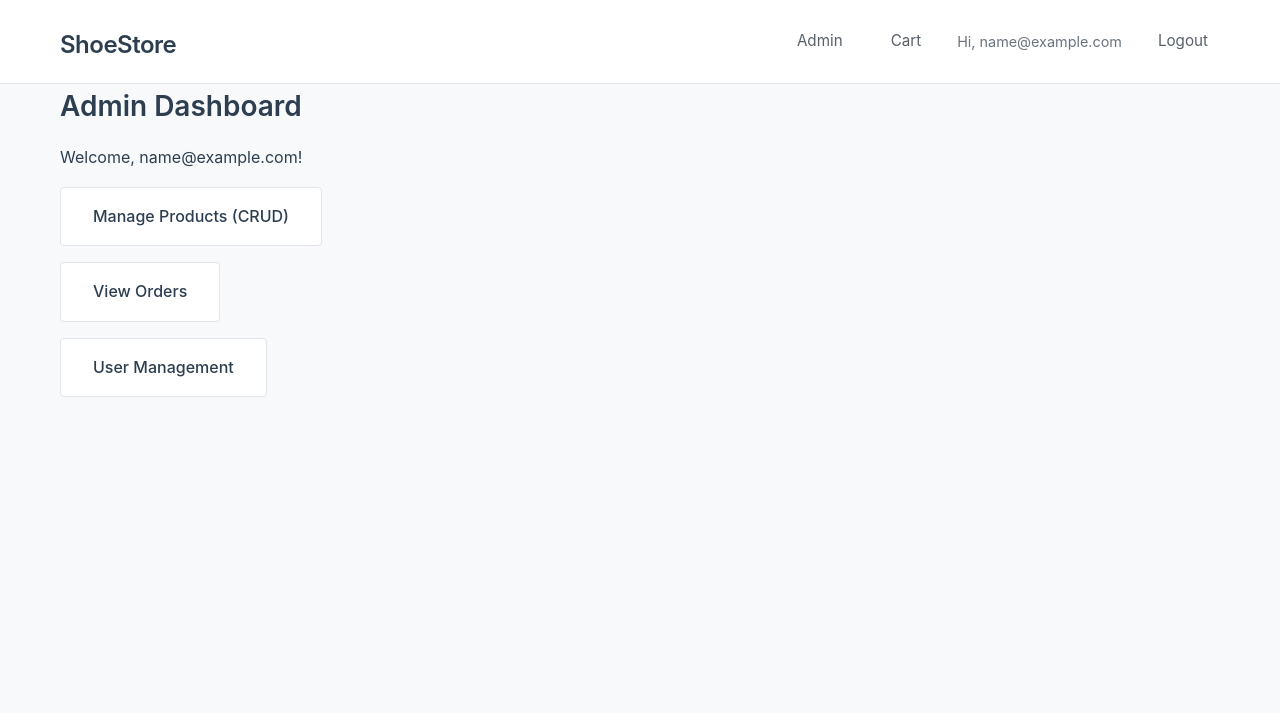
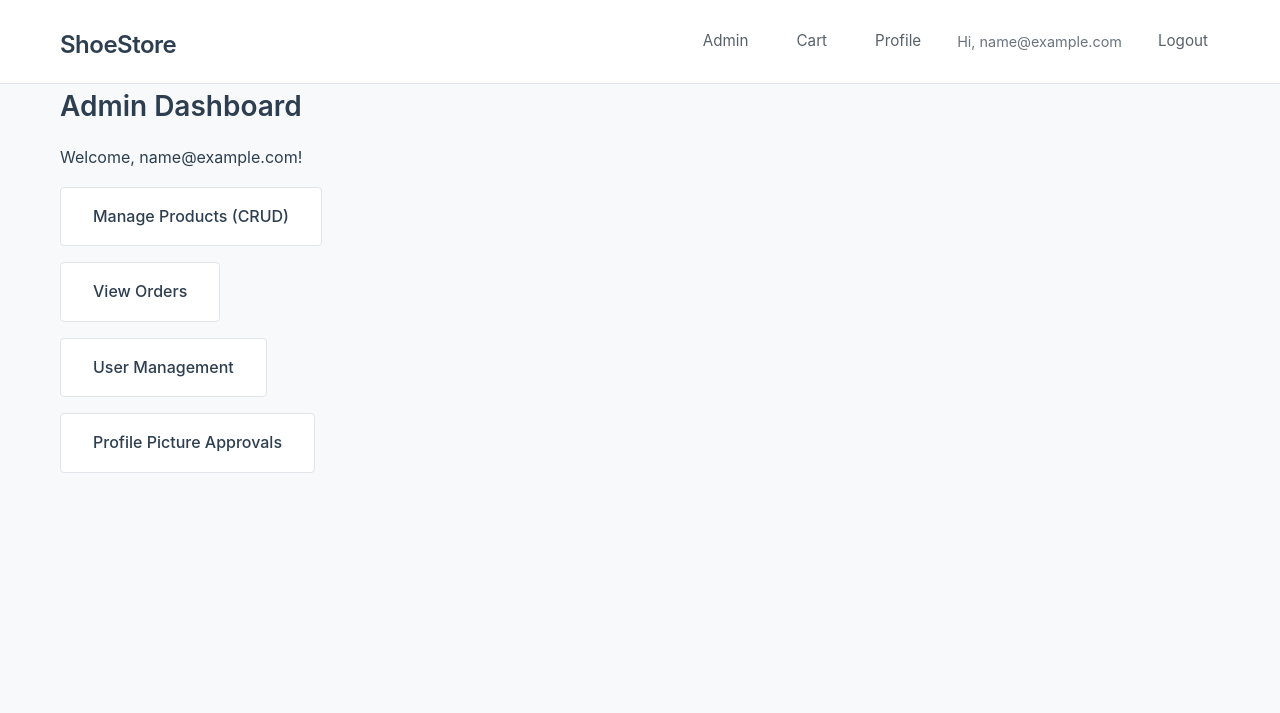
Before and after one commit to GAAtanasov21/12-class-2-day-project, a Flask app: page /admin/ in a window 1280 px wide. Shown: the top 713 px of the page. Run offline with Flask 3, Linux system fonts and the light colour scheme; the visitor is signed in with stand-in values (Sample User, id 1); data comes from the database, SQL or seed files in the repository.

Commit message:
Add picture uplod for user and picture approval from admin

```diff
--- a/app.py
+++ b/app.py
@@ -1,3 +1,4 @@
+import os
 from flask import Flask, render_template
 from controllers.auth_controller import auth_bp
 from controllers.catalog_controller import catalog_bp
@@ -5,6 +6,7 @@ from controllers.cart_controller import cart_bp
 from controllers.comments_controller import comments_bp
 from controllers.order_controller import order_bp
 from controllers.admin_controller import admin_bp
+from controllers.profile_controller import profile_bp
 from services.models import db
 from services.init_data import init_sample_data
 
@@ -14,6 +16,10 @@ app = Flask(__name__)
 app.config['SECRET_KEY'] = 'supersecret-change-in-production'
 app.config['SQLALCHEMY_DATABASE_URI'] = 'sqlite:///shoestore.db'
 app.config['SQLALCHEMY_TRACK_MODIFICATIONS'] = False
+app.config['MAX_CONTENT_LENGTH'] = 5 * 1024 * 1024  # 5MB max file size
+
+# Create upload directories
+os.makedirs('static/uploads/profiles', exist_ok=True)
 
 # Initialize SQLAlchemy
 db.init_app(app)
@@ -25,6 +31,7 @@ app.register_blueprint(cart_bp)
 app.register_blueprint(order_bp)
 app.register_blueprint(admin_bp)
 app.register_blueprint(comments_bp)
+app.register_blueprint(profile_bp)
 
 @app.route('/')
 def index():
--- a/controllers/admin_controller.py
+++ b/controllers/admin_controller.py
@@ -3,6 +3,7 @@ from services.catalog_service import list_products, add_product, get_product, ge
     update_product
 from services.auth_service import get_all_users, get_user, delete_user, toggle_admin_status
 from services.order_service import list_orders
+from services.profile_service import get_pending_profile_pictures, approve_profile_picture, reject_profile_picture
 
 admin_bp = Blueprint("admin", __name__, url_prefix="/admin")
 
@@ -19,18 +20,16 @@ def check_admin():
 
 @admin_bp.route("/")
 def dashboard():
-    return render_template("admin_dashboard.html")
+    # Get pending profile pictures count
+    pending_pictures = get_pending_profile_pictures()
+    return render_template("admin_dashboard.html", pending_count=len(pending_pictures))
 
 
 @admin_bp.route("/products")
 def manage_product():
-    # Get sorting parameter
     sort_by = request.args.get("sort_by")
-
-    # Get products with sorting applied
     products = list_products(sort_by=sort_by)
 
-    # Add category info to each product for display
     products_with_category = []
     for p in products:
         category = get_product_category(p)
@@ -109,7 +108,7 @@ def toggle_admin(email):
         flash("You cannot change your own admin status.")
     else:
         toggle_admin_status(email)
-        user = get_user(email)  # Refresh user data
+        user = get_user(email)
         flash(f"{'Promoted' if user.is_admin else 'Demoted'} {user.email}.")
     return redirect(url_for("admin.manage_users"))
 
@@ -131,3 +130,26 @@ def delete_user_route(email):
 def view_orders():
     all_orders = list_orders()
     return render_template("admin_orders.html", orders=all_orders)
+
+
+@admin_bp.route("/profile-pictures")
+def manage_profile_pictures():
+    """View all pending profile pictures for approval"""
+    pending_users = get_pending_profile_pictures()
+    return render_template("admin_profile_pictures.html", pending_users=pending_users)
+
+
+@admin_bp.route("/profile-pictures/approve/<int:user_id>", methods=["POST"])
+def approve_picture(user_id):
+    """Approve a profile picture"""
+    success, message = approve_profile_picture(user_id)
+    flash(message)
+    return redirect(url_for("admin.manage_profile_pictures"))
+
+
+@admin_bp.route("/profile-pictures/reject/<int:user_id>", methods=["POST"])
+def reject_picture(user_id):
+    """Reject a profile picture"""
+    success, message = reject_profile_picture(user_id)
+    flash(message)
+    return redirect(url_for("admin.manage_profile_pictures"))
--- /dev/null
+++ b/controllers/profile_controller.py
@@ -0,0 +1,130 @@
+import os
+from flask import Blueprint, render_template, request, session, redirect, url_for, flash
+from werkzeug.utils import secure_filename
+from services.auth_service import get_user_by_id, change_password
+from services.profile_service import upload_profile_picture, get_pending_profile_pictures
+from services.models import db
+
+profile_bp = Blueprint("profile", __name__, url_prefix="/profile")
+
+ALLOWED_EXTENSIONS = {'png', 'jpg', 'jpeg', 'gif'}
+MAX_FILE_SIZE = 5 * 1024 * 1024  # 5MB
+
+
+def allowed_file(filename):
+    return '.' in filename and filename.rsplit('.', 1)[1].lower() in ALLOWED_EXTENSIONS
+
+
+@profile_bp.route("/")
+def view_profile():
+    """View user profile"""
+    if not session.get("user_id"):
+        flash("Please login to view profile")
+        return redirect(url_for("auth.login"))
+
+    user = get_user_by_id(session.get("user_id"))
+    if not user:
+        flash("User not found")
+        return redirect(url_for("index"))
+
+    return render_template("profile.html", user=user)
+
+
+@profile_bp.route("/edit", methods=["GET", "POST"])
+def edit_profile():
+    """Edit user profile"""
+    if not session.get("user_id"):
+        flash("Please login to edit profile")
+        return redirect(url_for("auth.login"))
+
+    user = get_user_by_id(session.get("user_id"))
+    if not user:
+        flash("User not found")
+        return redirect(url_for("index"))
+
+    if request.method == "POST":
+        action = request.form.get("action")
+
+        # Change password
+        if action == "change_password":
+            current_password = request.form.get("current_password")
+            new_password = request.form.get("new_password")
+            confirm_password = request.form.get("confirm_password")
+
+            if not current_password or not new_password or not confirm_password:
+                flash("All password fields are required")
+                return redirect(url_for("profile.edit_profile"))
+
+            if new_password != confirm_password:
+                flash("New passwords do not match")
+                return redirect(url_for("profile.edit_profile"))
+
+            if not user.check_password(current_password):
+                flash("Current password is incorrect")
+                return redirect(url_for("profile.edit_profile"))
+
+            if len(new_password) < 6:
+                flash("New password must be at least 6 characters")
+                return redirect(url_for("profile.edit_profile"))
+
+            success, message = change_password(user.id, new_password)
+            flash(message)
+            return redirect(url_for("profile.view_profile"))
+
+        # Upload profile picture
+        elif action == "upload_picture":
+            if 'profile_picture' not in request.files:
+                flash("No file selected")
+                return redirect(url_for("profile.edit_profile"))
+
+            file = request.files['profile_picture']
+
+            if file.filename == '':
+                flash("No file selected")
+                return redirect(url_for("profile.edit_profile"))
+
+            if not allowed_file(file.filename):
+                flash("Invalid file type. Allowed: PNG, JPG, JPEG, GIF")
+                return redirect(url_for("profile.edit_profile"))
+
+            # Check file size
+            file.seek(0, os.SEEK_END)
+            file_size = file.tell()
+            file.seek(0)
+
+            if file_size > MAX_FILE_SIZE:
+                flash("File size too large. Maximum 5MB")
+                return redirect(url_for("profile.edit_profile"))
+
+            success, message = upload_profile_picture(user.id, file)
+            flash(message)
+            return redirect(url_for("profile.view_profile"))
+
+    return render_template("edit_profile.html", user=user)
+
+
+@profile_bp.route("/picture/delete", methods=["POST"])
+def delete_profile_picture():
+    """Delete profile picture"""
+    if not session.get("user_id"):
+        flash("Please login")
+        return redirect(url_for("auth.login"))
+
+    user = get_user_by_id(session.get("user_id"))
+    if not user:
+        flash("User not found")
+        return redirect(url_for("index"))
+
+    if user.profile_picture:
+        # Delete file
+        file_path = os.path.join('static/uploads/profiles', user.profile_picture)
+        if os.path.exists(file_path):
+            os.remove(file_path)
+
+        # Update database
+        user.profile_picture = None
+        user.profile_picture_status = 'none'
+        db.session.commit()
+        flash("Profile picture deleted")
+
+    return redirect(url_for("profile.view_profile"))
--- /dev/null
+++ b/services/profile_service.py
@@ -0,0 +1,92 @@
+import os
+import uuid
+from werkzeug.utils import secure_filename
+from services.models import db, User
+
+
+def upload_profile_picture(user_id, file):
+    """Upload and save profile picture (pending admin approval)"""
+    user = User.query.get(user_id)
+    if not user:
+        return False, "User not found"
+
+    # Generate unique filename
+    ext = file.filename.rsplit('.', 1)[1].lower()
+    filename = f"{user_id}_{uuid.uuid4().hex}.{ext}"
+
+    # Create upload directory if not exists
+    upload_folder = 'static/uploads/profiles'
+    os.makedirs(upload_folder, exist_ok=True)
+
+    # Delete old picture if exists
+    if user.profile_picture:
+        old_file = os.path.join(upload_folder, user.profile_picture)
+        if os.path.exists(old_file):
+            os.remove(old_file)
+
+    # Save new file
+    file_path = os.path.join(upload_folder, filename)
+    file.save(file_path)
+
+    # Update user record
+    user.profile_picture = filename
+    user.profile_picture_status = 'pending'  # Awaiting admin approval
+    db.session.commit()
+
+    return True, "Profile picture uploaded! Waiting for admin approval."
+
+
+def approve_profile_picture(user_id):
+    """Admin approves profile picture"""
+    user = User.query.get(user_id)
+    if not user:
+        return False, "User not found"
+
+    if user.profile_picture_status != 'pending':
+        return False, "No pending profile picture"
+
+    user.profile_picture_status = 'approved'
+    db.session.commit()
+
+    return True, f"Profile picture approved for {user.email}"
+
+
+def reject_profile_picture(user_id, reason=None):
+    """Admin rejects profile picture"""
+    user = User.query.get(user_id)
+    if not user:
+        return False, "User not found"
+
+    if user.profile_picture_status != 'pending':
+        return False, "No pending profile picture"
+
+    # Delete the file
+    if user.profile_picture:
+        file_path = os.path.join('static/uploads/profiles', user.profile_picture)
+        if os.path.exists(file_path):
+            os.remove(file_path)
+
+    user.profile_picture = None
+    user.profile_picture_status = 'rejected'
+    db.session.commit()
+
+    return True, f"Profile picture rejected for {user.email}"
+
+
+def get_pending_profile_pictures():
+    """Get all users with pending profile pictures"""
+    return User.query.filter_by(profile_picture_status='pending').all()
+
+
+def get_profile_picture_stats():
+    """Get statistics about profile pictures"""
+    total_users = User.query.count()
+    approved = User.query.filter_by(profile_picture_status='approved').count()
+    pending = User.query.filter_by(profile_picture_status='pending').count()
+
+    return {
+        'total_users': total_users,
+        'approved': approved,
+        'pending': pending,
+        'no_picture': total_users - approved - pending
+    }
--- a/templates/admin_dashboard.html
+++ b/templates/admin_dashboard.html
@@ -6,9 +6,25 @@
 
 <div class="admin-links">
   <ul>
-    <li><a href="{{ url_for('admin.manage_product') }}">Manage Products (CRUD)</a></li>
-    <li><a href="{{ url_for('admin.view_orders') }}">View Orders</a></li>
-    <li><a href="{{ url_for('admin.manage_users') }}">User Management</a></li>
+    <li>
+      <a href="{{ url_for('admin.manage_product') }}">Manage Products (CRUD)</a>
+    </li>
+    <li>
+      <a href="{{ url_for('admin.view_orders') }}">View Orders</a>
+    </li>
+    <li>
+      <a href="{{ url_for('admin.manage_users') }}">User Management</a>
+    </li>
+    <li>
+      <a href="{{ url_for('admin.manage_profile_pictures') }}">
+        Profile Picture Approvals
+        {% if pending_count > 0 %}
+          <span style="background: #dc3545; color: white; padding: 0.25rem 0.5rem; border-radius: 12px; font-size: 0.85rem; margin-left: 0.5rem;">
+            {{ pending_count }}
+          </span>
+        {% endif %}
+      </a>
+    </li>
   </ul>
 </div>
 {% endblock %}
--- a/templates/base.html
+++ b/templates/base.html
@@ -16,6 +16,7 @@
             <a class="nav-link" href="{{ url_for('admin.dashboard') }}">Admin</a>
           {% endif %}
           <a class="nav-link" href="{{ url_for('cart.view_cart') }}">Cart</a>
+          <a class="nav-link" href="{{ url_for('profile.view_profile') }}">Profile</a>
           <span class="nav-user">Hi, {{ session.get('user_email') }}</span>
           <a class="nav-link" href="{{ url_for('auth.logout') }}">Logout</a>
         {% else %}
```
Also changed, not shown: services/auth_service.py (+11 -2 lines), services/models.py (+18 -6 lines), templates/admin_profile_pictures.html (added, +100 -0 lines), templates/edit_profile.html (added, +102 -0 lines), templates/profile.html (added, +119 -0 lines).
